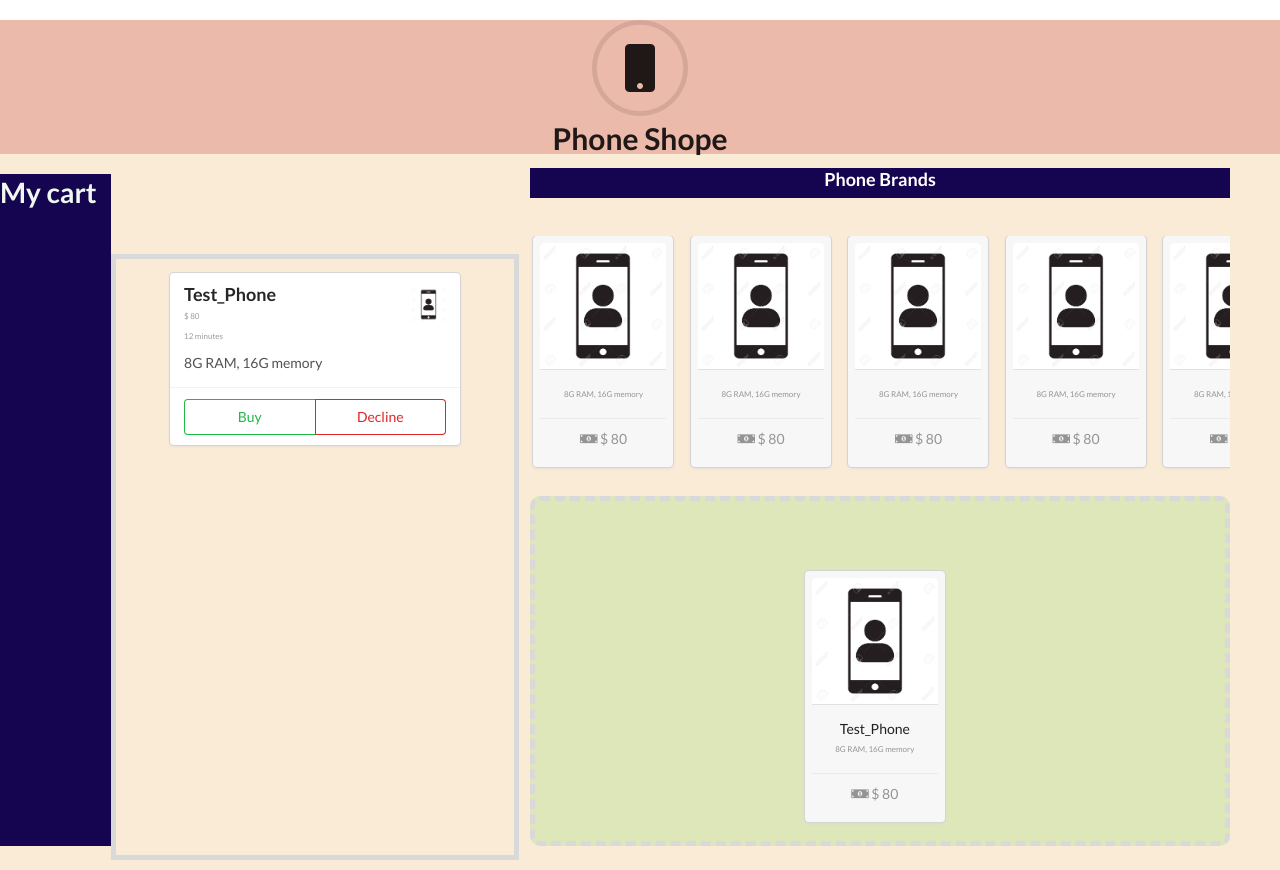
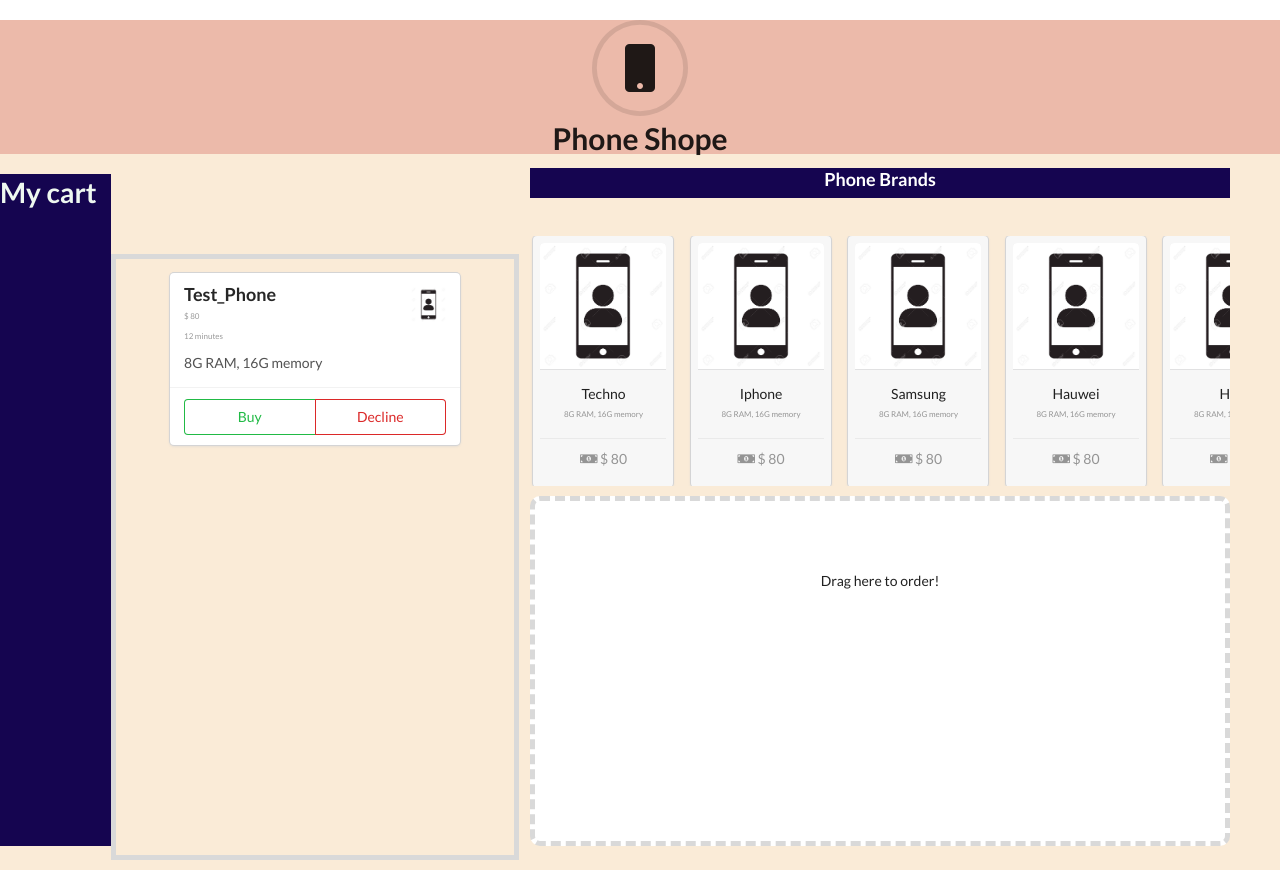
Before and after one commit to iamdiegoskr/shoping-cart-app, a React (Create React App) app: page / in a window 1280 px wide. Built offline with nearby package versions, Linux system fonts and the light colour scheme.

Commit message:
Part 3 of the build shoping cart is ready

```diff
--- /dev/null
+++ b/src/components/Constants.js
@@ -0,0 +1,5 @@
+import React from 'react';
+
+export const ItemTypes = {
+    PHONE: 'phone'
+}
--- a/src/components/Phone.js
+++ b/src/components/Phone.js
@@ -1,19 +1,56 @@
 import React, { Component } from 'react'
+import { DragSource } from 'react-dnd';
 
+import { ItemTypes } from './Constants';
+
+// phone DnD spec
+const phoneSpec = {
+    beginDrag(props){
+        console.log("begin drag")
+        return{
+            name: props.brand
+        }
+    },
+    endDrag(props, monitor, component){
+        if (monitor.didDrop()){
+            const dragItem = monitor.getItem();
+            const dropResult = monitor.getDropResult();
+            // Move action goes here
+            console.log("You dropped ", dragItem.name, ' into '+ dropResult.name)
+        }else{
+            return;
+        }
+    }
+}
+
+// phone DragSource collect
+let collect = ( connect, monitor ) =>{
+    return{
+        connectDragSource: connect.dragSource(),
+        isDragging: monitor.isDragging()
+    }
+}
 
 class Phone extends Component{
     render(){
-        const { name } = this.props;
-        return(
-            <div class="ui card phone">
-                <div class="image"><img src="/images/phone.jpg" /></div>
-                <div class="content">
-                    <div class="phone-name">{ name }</div>
-                    <div class="meta">8G RAM, 16G memory</div>
+        const { brand } = this.props;
+        const { isDragging, connectDragSource } = this.props;
+
+        const opacity = isDragging? 0.4: 1;
+        const style={
+            opacity: opacity
+        };
+        const phoneClass = isDragging? 'ui card phone drag': 'ui card phone';
+        return connectDragSource(
+            <div className={phoneClass} style={style}>
+                <div className="image"><img src="/images/phone.jpg" /></div>
+                <div className="content">
+                    <div className="phone-name">{ brand }</div>
+                    <div className="meta">8G RAM, 16G memory</div>
                 </div>
-                <div class="extra content">
+                <div className="extra content">
                     <a>
-                    <i aria-hidden="true" class="money icon"></i>
+                    <i aria-hidden="true" className="money icon"></i>
                     $ 80
                     </a>
                 </div>
@@ -22,4 +59,4 @@
     }
 }
 
-export default Phone
+export default DragSource(ItemTypes.PHONE, phoneSpec, collect)(Phone);
--- a/src/components/ShoppingCart.js
+++ b/src/components/ShoppingCart.js
@@ -1,15 +1,48 @@
 import React, { Component } from 'react'
+import { DropTarget } from 'react-dnd'
+
 import Phone from './Phone'
+import { ItemTypes } from './Constants'
 
+// DnD Spec
+const ShoppingCartSpec = {
+    drop(){
+        return { name: 'ShoppingCart'}
+    }
+}
+// DnD DropTarget - collect
+let collect = ( connect, monitor )=>{
+    return {
+        connectDropTarget: connect.dropTarget(),
+        isOver: monitor.isOver(),
+        canDrop: monitor.canDrop()
+    };
+}
 
 class ShoppingCart extends Component{
     render(){
-        return(
-            <div className="shopping-cart">
-                <Phone name="Test_Phone" />
+        const { canDrop, isOver, connectDropTarget } = this.props;
+        const  isActive = canDrop && isOver;
+
+        let backgroundColor = '#FFFFFF';
+        if (isActive){
+            backgroundColor ='#F7F7BD';
+        } else if (canDrop){
+            backgroundColor = '#F7F7F7';
+        }
+        const style={
+            backgroundColor: backgroundColor
+        };
+        return connectDropTarget(
+            <div className="shopping-cart" style={ style } >
+                {
+                    isActive
+                    ? 'Humm, phone!'
+                    : 'Drag here to order!'
+                }
             </div>
         )
     }
 }
 
-export default ShoppingCart;
+export default DropTarget(ItemTypes.PHONE, ShoppingCartSpec, collect)(ShoppingCart);
```
